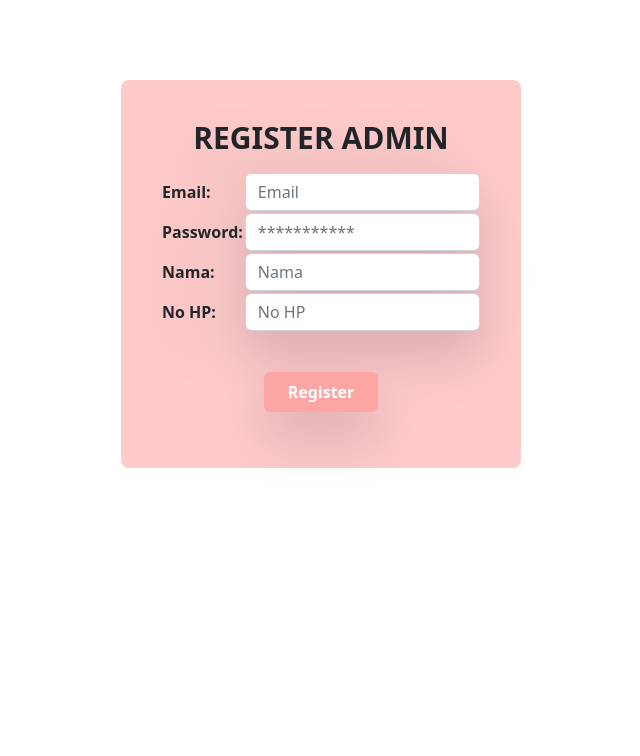
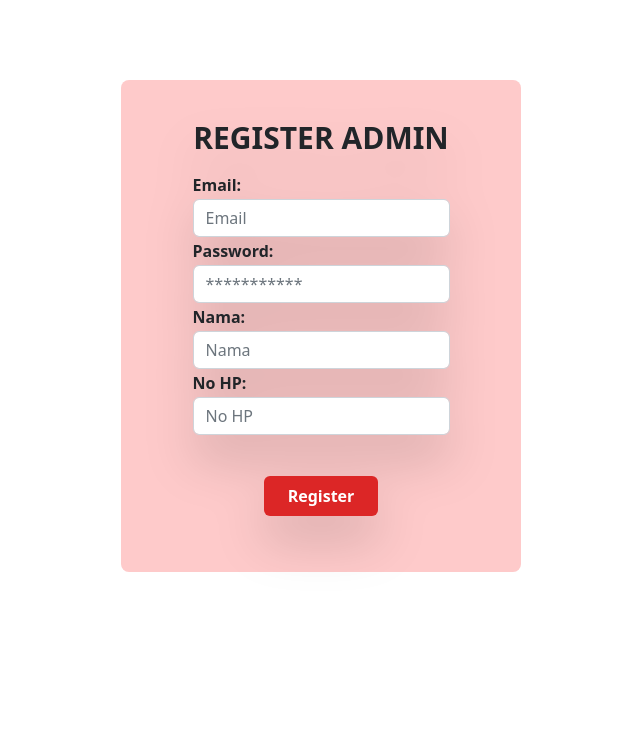
Before and after one commit to SyahrulApr86/SIREST-A07, a Django app: page /register_admin/ in a window 1280 px wide. Shown: the top 756 px of the page, without its empty margins (319-959 px from the left). Run offline with Django 4.2, Linux system fonts and the light colour scheme; some libraries are stand-ins or nearby versions.

Commit message:
Buat Register Admin

```diff
--- a/account/templates/register_admin.html
+++ b/account/templates/register_admin.html
@@ -16,7 +16,7 @@
         {% csrf_token %}
         <table>
           {% for field in form %}
-          <tr>
+          <tr class="flex flex-col justify-center">
             <th>{{field.label_tag}}</th>
             <td>{{ field.errors }} {{ field }}</td>
           </tr>
@@ -24,7 +24,7 @@
         </table>
         <button
           type="submit"
-          class="bg-red-300 hover:bg-merah-muda text-white font-bold py-2 px-4 rounded"
+          class="bg-red-600 hover:bg-merah-tua text-white font-bold py-2 px-4 rounded"
         >
           Register
         </button>
```
